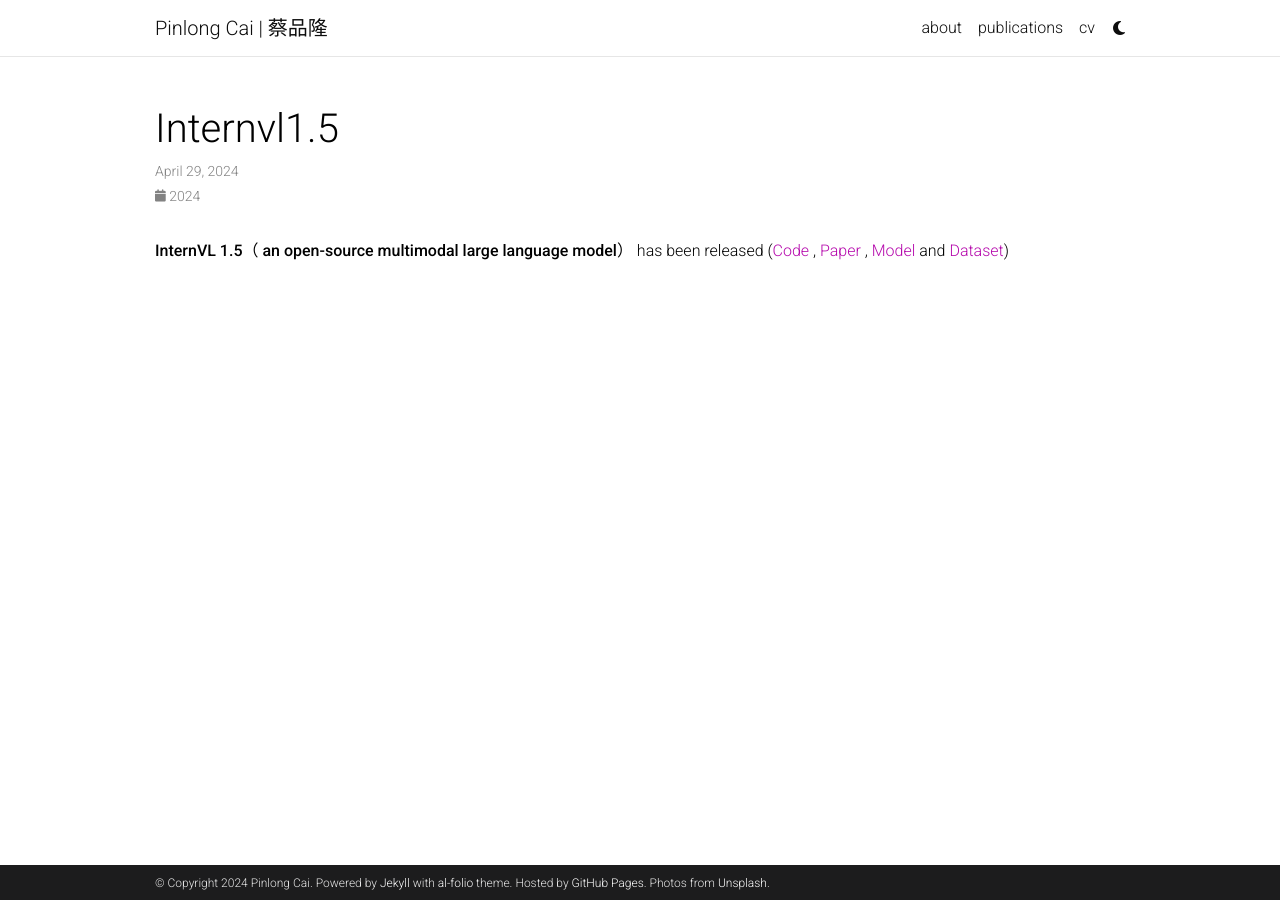
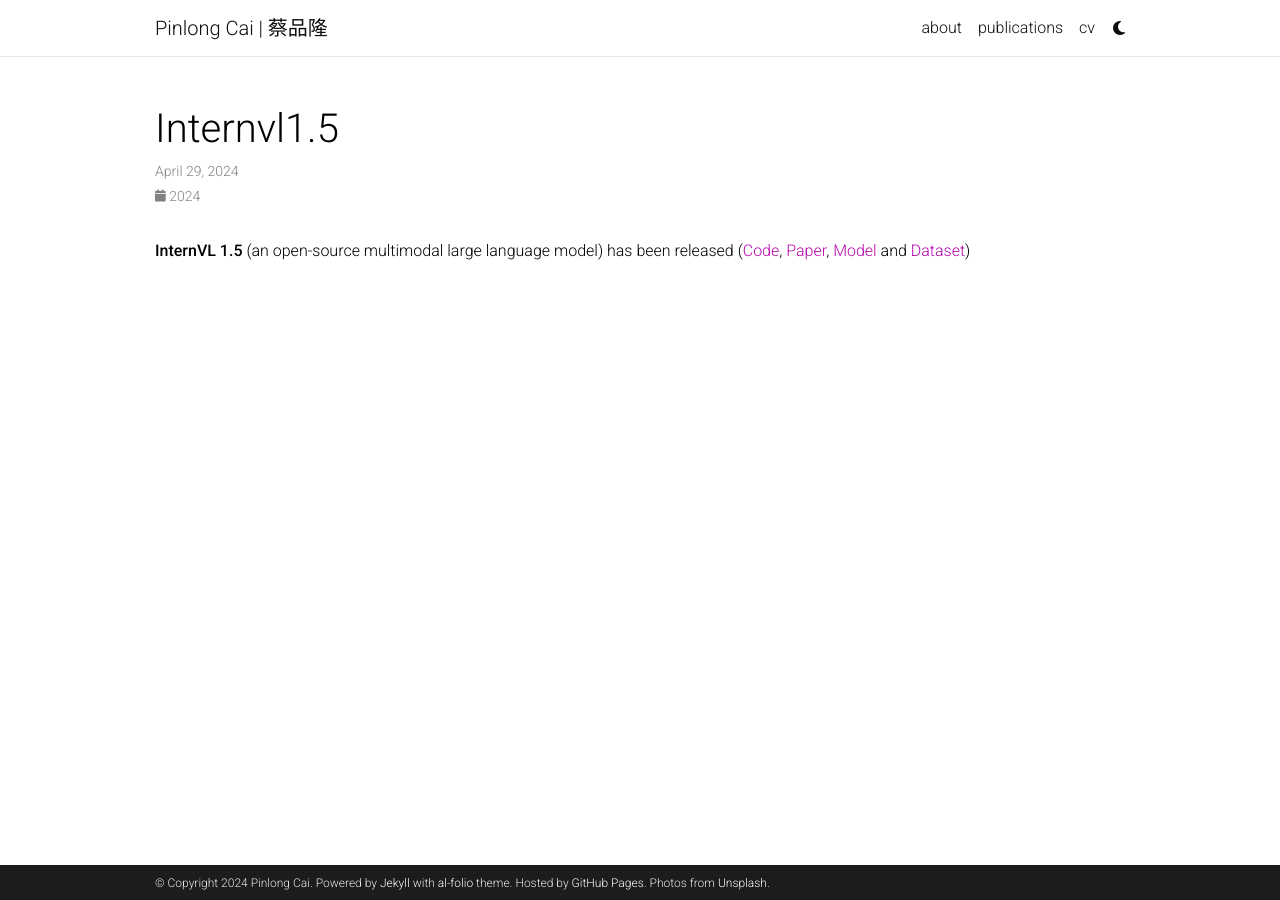
Before and after one commit to pinlong-cai/pinlong-cai.github.io, a Jekyll site: the page built from _news/InternVL1.5.md, in a window 1280 px wide. Built offline with Jekyll 4.4.1, drawn with Linux system fonts in a browser that asks for light colours; comment, search, counter and statistics services are not loaded; a style sheet for code colours, icons or effects is not loaded.

```diff
--- a/_news/InternVL1.5.md
+++ b/_news/InternVL1.5.md
@@ -6,4 +6,4 @@ inline: true
 related_posts: false
 ---
 
-**InternVL 1.5（ an open-source multimodal large language model）** has been released ([Code](https://github.com/OpenGVLab/InternVL) ,  [Paper](https://arxiv.org/pdf/2404.16821) ,  [Model](https://huggingface.co/OpenGVLab/InternVL-Chat-V1-5) and [Dataset](https://arxiv.org/abs/2406.08418))
+**InternVL 1.5** (an open-source multimodal large language model) has been released ([Code](https://github.com/OpenGVLab/InternVL), [Paper](https://arxiv.org/pdf/2404.16821),  [Model](https://huggingface.co/OpenGVLab/InternVL-Chat-V1-5) and [Dataset](https://arxiv.org/abs/2406.08418))
```
